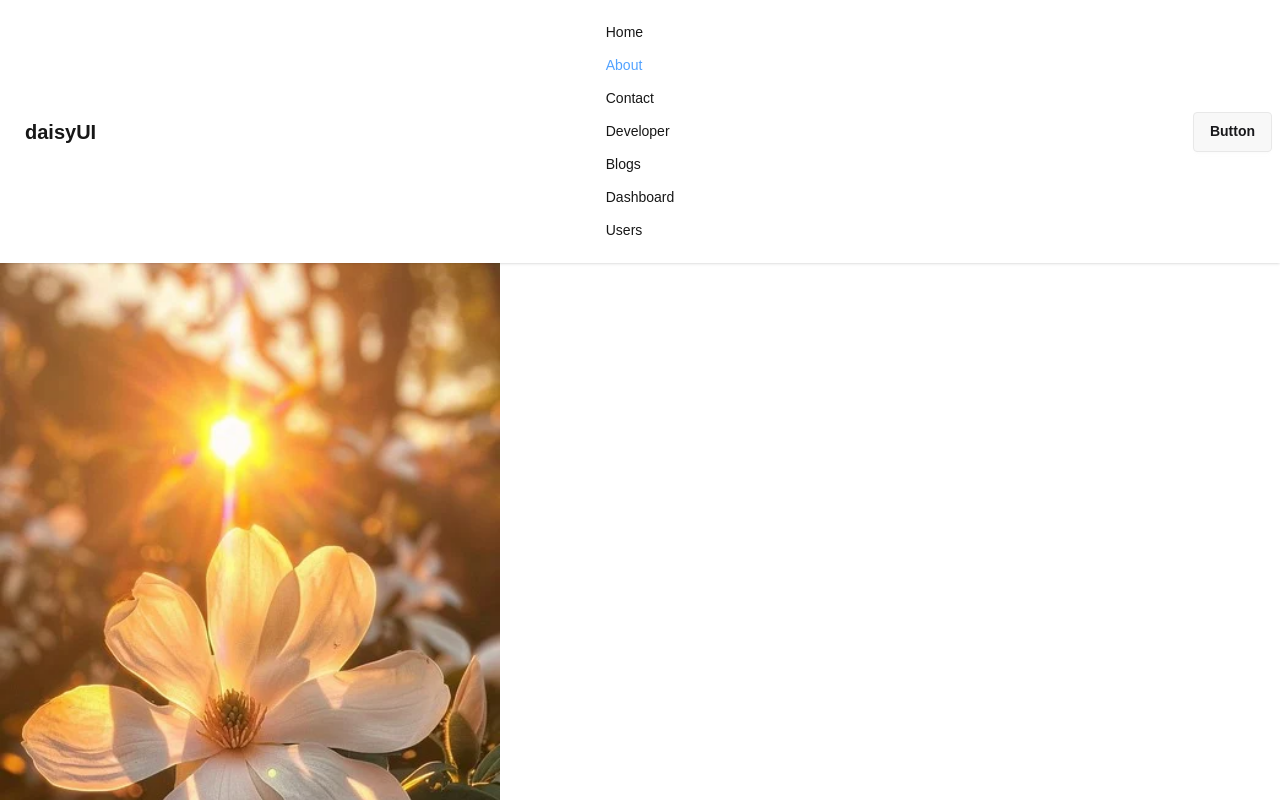
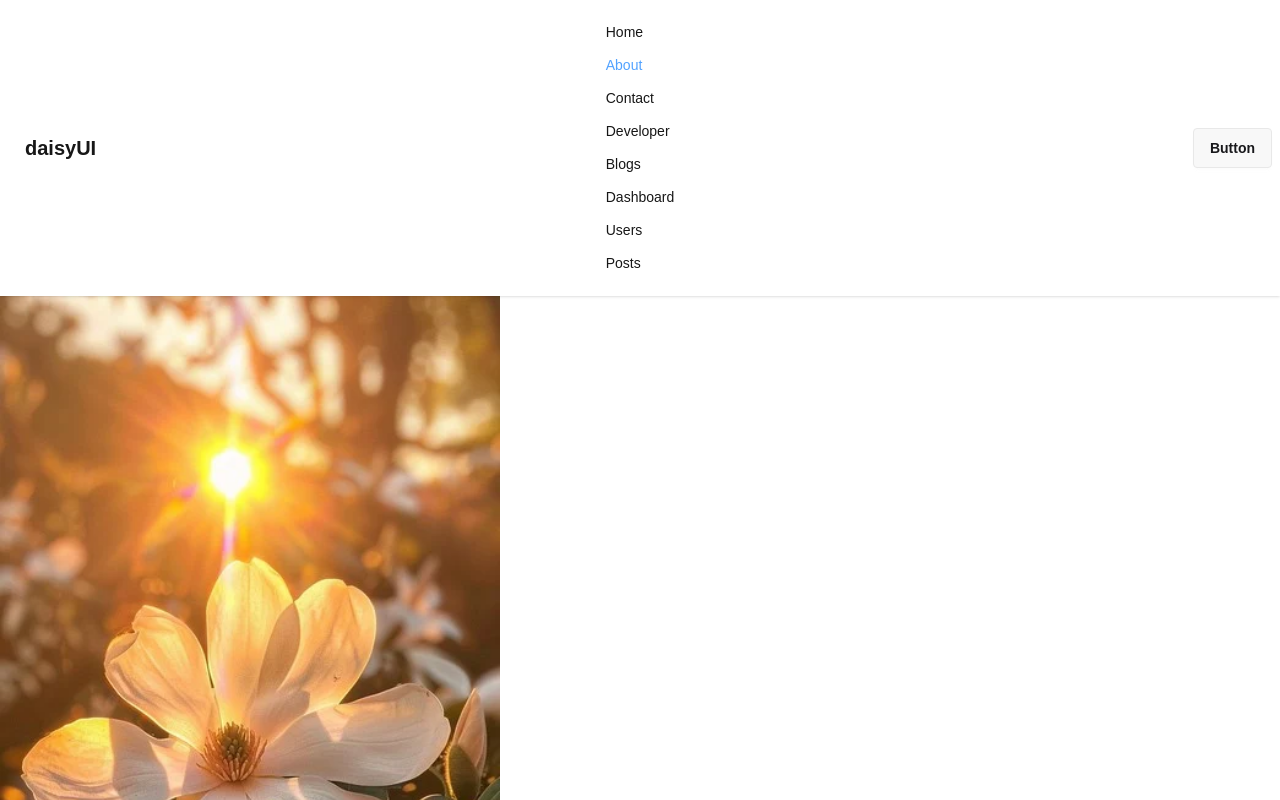
Before and after one commit to Sakibur59/explore-next-js, a Next.js app: page /about in a window 1280 px wide. Shown: the top 800 px of the page. Built offline with nearby package versions, Linux system fonts and the light colour scheme.

Commit message:
Post link added in navbar

```diff
--- a/src/app/Component/Navbar/Navbar.jsx
+++ b/src/app/Component/Navbar/Navbar.jsx
@@ -16,6 +16,7 @@ const Navbar = () => {
         <Link href={"/blogs"} className={pathname==='/blogs' ? 'text-blue-400':''}>Blogs</Link>
         <Link href={"/dashboard"} className={pathname==='/dashboard' ? 'text-blue-400':''}>Dashboard</Link>
         <Link href={"/Users"} className={pathname==='/Users' ? 'text-blue-400':''}>Users</Link>
+        <Link href={"/posts"} className={pathname==='/posts' ? 'text-blue-400':''}>Posts</Link>
       </li>
     </>
   );
--- a/src/app/blogs/[blogId]/page.jsx
+++ b/src/app/blogs/[blogId]/page.jsx
@@ -61,6 +61,7 @@ const BlogsDetailsPage = async ({params}) => {
         {blog && <div>
             <h2>Blog Title: {blog.title}</h2>
             <p>Blog Content: {blog.content}</p>
+
             </div>
             }
   </div>
--- a/src/app/posts/page.jsx
+++ b/src/app/posts/page.jsx
@@ -1,5 +1,8 @@
 import Link from "next/link";
-
+export const metadata = {
+  title: "Posts",
+  description: "Generated by create next app",
+};
 
 const PostsPage = async () => {
   const res = await fetch("https://jsonplaceholder.typicode.com/posts");
```
